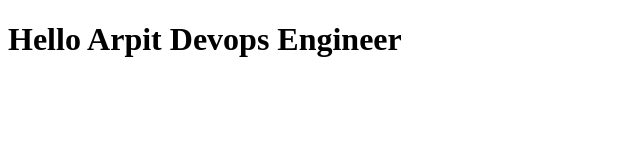
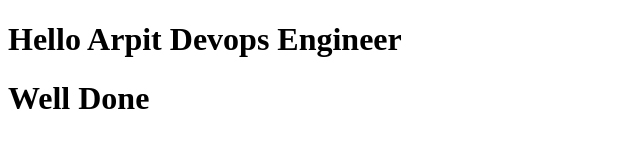
Before and after one commit to dixitarpit/Git-ignore, a plain HTML site: page index.html in a window 1280 px wide. Shown: the whole page, without its empty margins (0-640 px from the left). Drawn offline with Linux system fonts and the light colour scheme.

Commit message:
Final git ignore

```diff
--- a/index.html
+++ b/index.html
@@ -7,5 +7,6 @@
 </head>
 <body>
     <h1>Hello Arpit Devops Engineer</h1>
+    <h1>Well Done</h1>
 </body>
 </html>
```
Also changed, not shown: 1 other file.
